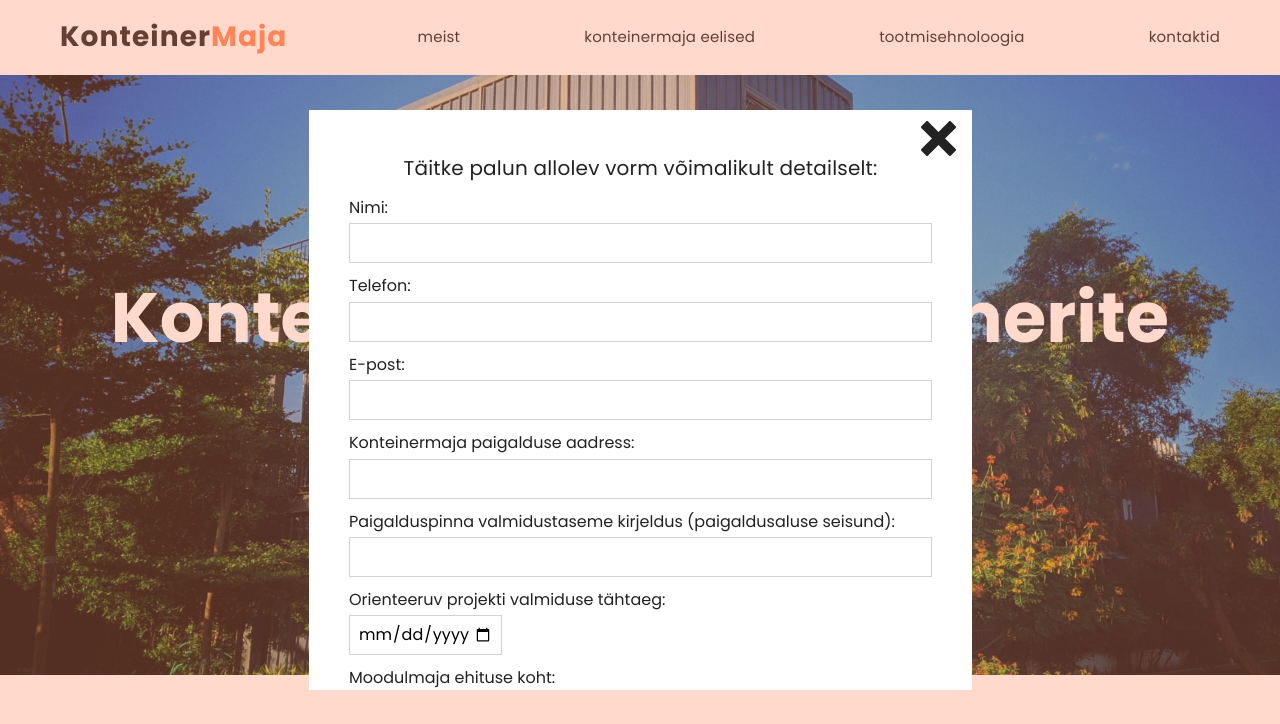
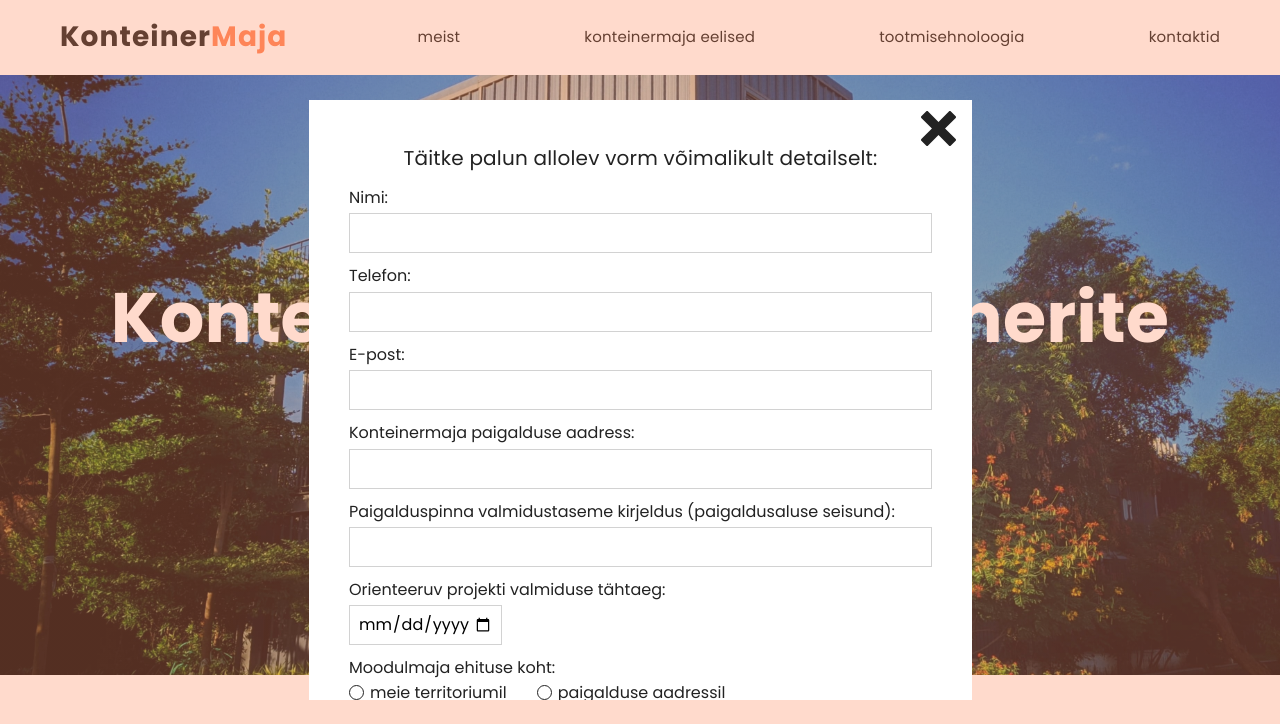
Before and after one commit to olga-zak/Roof, a website built with Parcel: page src/index.html in a window 1280 px wide. Both pictures are taken after a click on the button "Hinnapäring". Built offline with nearby package versions, Linux system fonts and the light colour scheme.

Commit message:
radio buttons updated

```diff
--- a/src/index.html
+++ b/src/index.html
@@ -598,24 +598,30 @@
             />
           </label>
           <p class="order-form__field-name">Moodulmaja ehituse koht:</p>
-          <label class="radio-btn__field" for="koht"
-            ><input
+          <div class="radio__outer-wrap">
+            <div class="radio__wrap">
+              <input
                 class="radio-btn"
                 type="radio"
                 value="meie territoriumil"
-              id="koht"
+                id="kohtT"
                 name="ehituse_koht"
-            />meie territoriumil</label
+              /><label class="radio-btn__field" for="kohtT"
+                >meie territoriumil</label
               >
-          <label class="radio-btn__field radio-btn__field_second" for="koht"
-            ><input
+            </div>
+            <div class="radio__wrap">
+              <input
                 class="radio-btn"
                 type="radio"
                 value="paigalduse aadressil"
-              id="koht"
+                id="kohtP"
                 name="ehituse_koht"
-            />paigalduse aadressil</label
+              /><label class="radio-btn__field" for="kohtP"
+                >paigalduse aadressil</label
               >
+            </div>
+          </div>
 
           <label class="input-file"
             ><span class="order-form__field-name"
--- a/src/sass/components/_order-modal.scss
+++ b/src/sass/components/_order-modal.scss
@@ -4,10 +4,22 @@
   left: 50%;
   transform: translate(-50%, -50%);
   padding: 40px;
-  width: 663px;
+  width: 100%;
   height: 580px;
   overflow-y: scroll;
   background-color: #fff;
+
+  @media screen and (min-width: 480px) {
+    width: 450px;
+  }
+
+  @media screen and (min-width: 768px) {
+    width: 663px;
+  }
+
+  @media screen and (min-width: 1200px) {
+    height: 600px;
+  }
 }
 
 .order-form__title {
@@ -56,16 +68,32 @@
   padding-right: 8px;
 }
 
-.radio-btn__field {
+.radio__outer-wrap {
   display: flex;
+  gap: 30px;
+  margin-bottom: 13px;
+}
+
+.radio__wrap {
+  display: flex;
+  align-items: center;
+  gap: 6px;
 }
 
 .radio-btn {
-  margin-right: 10px;
-}
+  -webkit-appearance: none;
+  -moz-appearance: none;
+  appearance: none;
+  border-radius: 50%;
+  width: 15px;
+  height: 15px;
+  border: 1px solid $dark-text-color;
+  outline: none;
+  transition: border 250ms linear;
 
-.radio-btn__field_second {
-  margin-top: 6px;
+  &:checked {
+    border: 5px solid $theme-rose-color;
+  }
 }
 
 .order-form__textarea {
```
Lines whose indentation alone changed are shown as unchanged.
